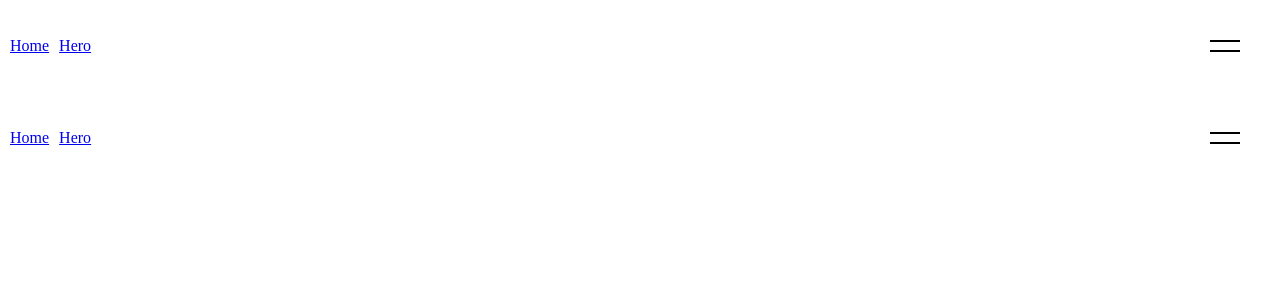
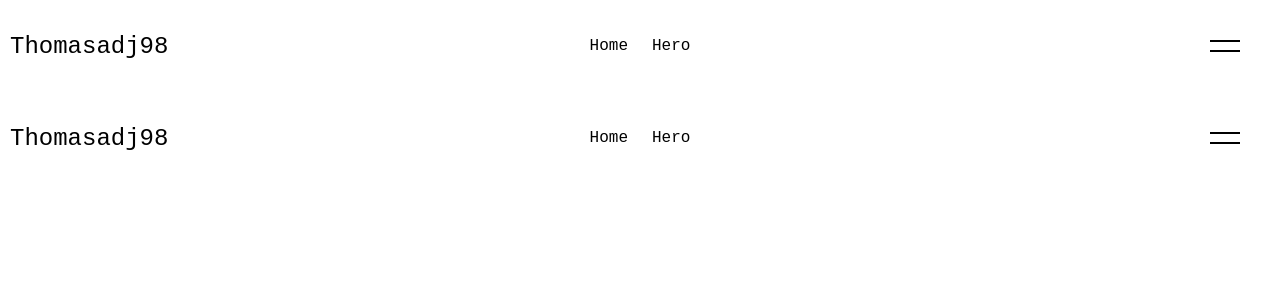
Before and after one commit to Thomasadj98/animations, a Next.js app: page /components/Header/Header in a window 1280 px wide. Shown: the top 300 px of the page. Built offline with nearby package versions, Linux system fonts and the light colour scheme.

Commit message:
header changes styling

```diff
--- a/pages/components/Header/Header.tsx
+++ b/pages/components/Header/Header.tsx
@@ -9,6 +9,7 @@ interface HeaderProps {
 const Header = forwardRef<HTMLDivElement, HeaderProps>(function Header(props, ref: Ref<HTMLDivElement>) {
   return (
     <header className={styles.header}>
+      <h1>Thomasadj98</h1>
       <nav className={styles.nav}>
         <Link href="/">Home</Link>
         <Link href="/hero">Hero</Link>
--- a/pages/components/Header/style.module.scss
+++ b/pages/components/Header/style.module.scss
@@ -1,11 +1,7 @@
-.nav {
-  gap: 10px;
-  display: flex;
-}
-
 .header {
   position: sticky;
-  display: flex;
+  display: grid;
+  grid-template-columns: repeat(3, 1fr);
   width: 100%;
   justify-content: space-between;
   align-items: center;
@@ -15,10 +11,29 @@
   mix-blend-mode: difference;
   z-index: 1;
 
+  .nav {
+    gap: 1.5rem;
+    display: flex;
+    justify-content: center;
+
+    a {
+      color: black;
+      text-decoration: none;
+      mix-blend-mode: difference;
+      cursor: pointer;
+
+      &:hover {
+        scale: 1.1;
+        text-decoration: underline;
+      }
+    }
+  }
+
   .burger {
     position: relative;
     display: flex;
-    gap: 8px;
+    align-items: end;
+    gap: 0.5rem;
     flex-direction: column;
     padding: 30px;
     pointer-events: none;
--- a/styles/globals.css
+++ b/styles/globals.css
@@ -1,5 +1,22 @@
+:root {
+    --font-geist-mono: "Geist Mono Variable", monospace;
+}
+
 * {
     margin: 0;
     padding: 0;
     box-sizing: border-box;
 }
+
+body {
+    font-family: var(--font-geist-mono);
+}
+
+main {
+    min-height: 100vh;
+}
+
+h1 {
+    font-size: 1.5rem;
+    font-weight: 400;
+}
```
Lines whose indentation alone changed are shown as unchanged.
